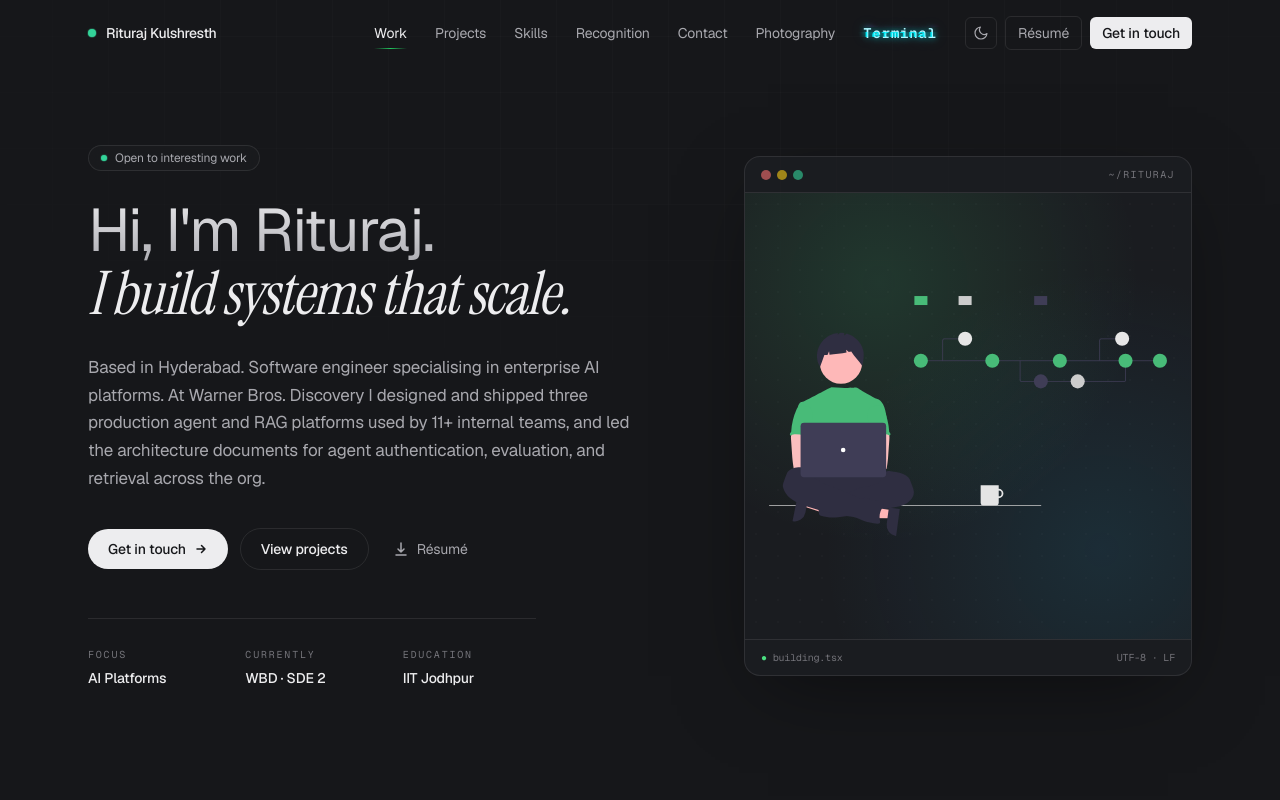
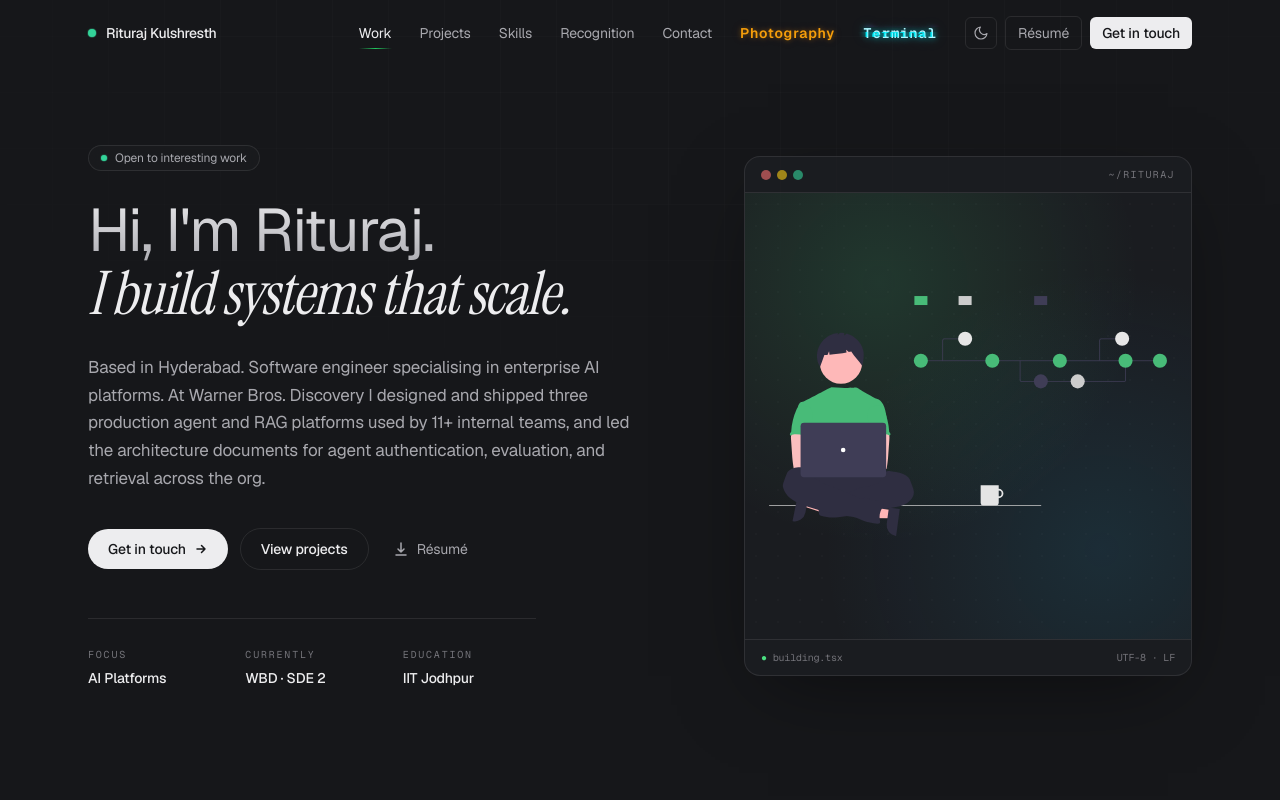
Before and after one commit to RiturajKulshresth/riturajkulshresth.github.io, a Next.js app: page / in a window 1280 px wide. Shown: the top 800 px of the page. Built offline with nearby package versions, Linux system fonts and the light colour scheme.

Commit message:
photography button

```diff
--- a/src/app/globals.css
+++ b/src/app/globals.css
@@ -462,3 +462,103 @@ header[data-nav-overlay="true"] {
     opacity: 0;
   }
 }
+
+/* ─── Photography nav focus ──────────────────────────────────────
+   The "Photography" navbar entry is a portal to the gallery, so it
+   gets a camera/optics treatment instead of reading like a normal
+   link. At rest the warm-amber label "breathes" like an exposure
+   meter and a faint light-leak sheen drifts across it (::after).
+   On hover, autofocus corner brackets snap in around the label
+   (::before) and the glow locks to a crisp white, like nailing
+   focus through a viewfinder. */
+.nav-photo {
+  position: relative;
+  font-weight: 600;
+  letter-spacing: 0.06em;
+  color: #f59e0b;
+  text-shadow: 0 0 6px rgba(245, 158, 11, 0.5), 0 0 16px rgba(217, 119, 6, 0.25);
+  animation: nav-photo-breathe 4s ease-in-out infinite;
+}
+
+.nav-photo:hover {
+  color: #ffb327;
+  text-shadow: 0 0 9px rgba(255, 179, 39, 0.85), 0 0 22px rgba(245, 158, 11, 0.5);
+}
+
+/* Autofocus corner brackets: eight gradient slivers placed at the
+   four corners of the padded box, hidden and slightly oversized at
+   rest, then snapping to size + full opacity on hover (focus lock). */
+.nav-photo::before {
+  content: "";
+  position: absolute;
+  inset: 1px 0;
+  pointer-events: none;
+  opacity: 0;
+  transform: scale(1.18);
+  transition: opacity 0.2s ease, transform 0.2s ease;
+  --b: 1.5px;
+  --l: 7px;
+  --c: rgba(245, 158, 11, 0.95);
+  background:
+    linear-gradient(var(--c), var(--c)) 0 0 / var(--l) var(--b) no-repeat,
+    linear-gradient(var(--c), var(--c)) 0 0 / var(--b) var(--l) no-repeat,
+    linear-gradient(var(--c), var(--c)) 100% 0 / var(--l) var(--b) no-repeat,
+    linear-gradient(var(--c), var(--c)) 100% 0 / var(--b) var(--l) no-repeat,
+    linear-gradient(var(--c), var(--c)) 0 100% / var(--l) var(--b) no-repeat,
+    linear-gradient(var(--c), var(--c)) 0 100% / var(--b) var(--l) no-repeat,
+    linear-gradient(var(--c), var(--c)) 100% 100% / var(--l) var(--b) no-repeat,
+    linear-gradient(var(--c), var(--c)) 100% 100% / var(--b) var(--l) no-repeat;
+}
+
+.nav-photo:hover::before {
+  opacity: 1;
+  transform: scale(1);
+}
+
+/* Light-leak sheen: a soft warm diagonal highlight that drifts across
+   the label at rest. Normal blend (not screen) so it stays visible on
+   light navbars too, where a screen blend would vanish into white. */
+.nav-photo::after {
+  content: "";
+  position: absolute;
+  inset: 0;
+  pointer-events: none;
+  background: linear-gradient(
+    115deg,
+    transparent 38%,
+    rgba(255, 196, 110, 0.55) 50%,
+    transparent 62%
+  );
+  background-size: 250% 100%;
+  background-repeat: no-repeat;
+  animation: nav-photo-leak 5s ease-in-out infinite;
+}
+
+/* Exposure-meter breathing on the base label's glow. */
+@keyframes nav-photo-breathe {
+  0%, 100% {
+    text-shadow: 0 0 5px rgba(245, 158, 11, 0.4), 0 0 12px rgba(217, 119, 6, 0.18);
+  }
+  50% {
+    text-shadow: 0 0 8px rgba(245, 158, 11, 0.7), 0 0 20px rgba(217, 119, 6, 0.4);
+  }
+}
+
+/* Light leak drifts left-to-right, pausing off-frame between passes. */
+@keyframes nav-photo-leak {
+  0% { background-position: -60% 0; }
+  55%, 100% { background-position: 160% 0; }
+}
+
+@media (prefers-reduced-motion: reduce) {
+  .nav-photo {
+    animation: none;
+  }
+  .nav-photo::after {
+    animation: none;
+    opacity: 0;
+  }
+  .nav-photo::before {
+    transition: none;
+  }
+}
--- a/src/components/navbar.tsx
+++ b/src/components/navbar.tsx
@@ -129,6 +129,7 @@ export default function Navbar() {
             {routes.map((route) => {
               const isActive = pathname === route.href;
               const isTerminal = route.href === "/terminal";
+              const isPhoto = route.href === "/photography";
               return (
                 <li key={route.href}>
                   <Link
@@ -137,6 +138,7 @@ export default function Navbar() {
                     className={clsx(
                       "relative rounded-md px-3 py-1.5 text-sm transition",
                       isTerminal && "nav-glitch",
+                      isPhoto && "nav-photo",
                       isActive ? NAV_LINK_ACTIVE : NAV_LINK
                     )}
                   >
@@ -209,6 +211,7 @@ export default function Navbar() {
             ))}
             {routes.map((route) => {
               const isTerminal = route.href === "/terminal";
+              const isPhoto = route.href === "/photography";
               return (
                 <li key={route.href}>
                   <Link
@@ -218,6 +221,7 @@ export default function Navbar() {
                     className={clsx(
                       "block rounded-md px-3 py-2 transition",
                       isTerminal && "nav-glitch",
+                      isPhoto && "nav-photo",
                       MOBILE_ITEM
                     )}
                   >
```
